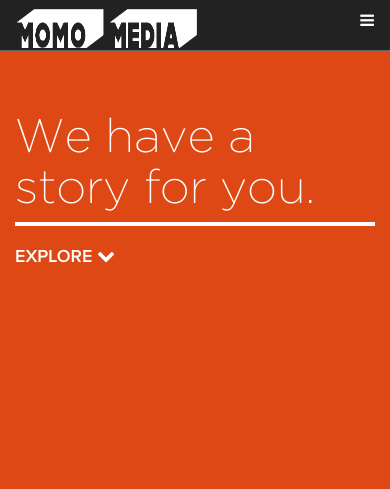
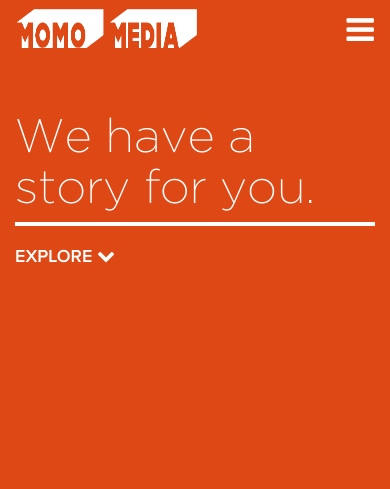
Before and after one commit to akashdevaraju/momomedia-site, a PHP site: page / in a window 390 px wide. Shown: the top 489 px of the page. Run offline with PHP 8.4, Linux system fonts and the light colour scheme; some libraries are stand-ins or nearby versions.

Commit message:
Navbar responsive fixes

```diff
--- a/sass/styles.css
+++ b/sass/styles.css
@@ -104,10 +104,10 @@ a:focus {
 /***********************************************************************************************/
 .navbar-custom {
   margin-bottom: 0;
-  border-bottom: 1px solid rgba(255, 255, 255, 0.3);
+  border-bottom: 0;
   text-transform: uppercase;
   font-family: "ProximaNova", "Helvetica Neue", Helvetica, Arial, sans-serif;
-  background-color: #222; }
+  background-color: #DD4815; }
   .navbar-custom .nav {
     margin-top: 20px; }
     .navbar-custom .nav li {
@@ -163,7 +163,7 @@ a:focus {
     color: #ffffff; }
   .navbar-custom .navbar-toggle {
     padding: 4px 6px;
-    font-size: 16px;
+    font-size: 32px;
     color: #ffffff; }
     .navbar-custom .navbar-toggle:focus, .navbar-custom .navbar-toggle:active {
       outline: none; }
@@ -245,11 +245,11 @@ a:focus {
 
 ::-moz-selection {
   text-shadow: none;
-  background: #ededed; }
+  background: #ececec; }
 
 ::selection {
   text-shadow: none;
-  background: #ededed; }
+  background: #ececec; }
 
 img::selection {
   background: transparent; }
--- a/sass/styles.scss
+++ b/sass/styles.scss
@@ -69,10 +69,10 @@ a:focus {
 /***********************************************************************************************/
 .navbar-custom {
   margin-bottom: 0;
-  border-bottom: 1px solid rgba(255, 255, 255, 0.3);
+  border-bottom: 0;
   text-transform: uppercase;
   font-family: "ProximaNova", "Helvetica Neue", Helvetica, Arial, sans-serif;
-  background-color: #222;
+  background-color: #DD4815;
   .nav {
     margin-top: 20px;
     li {
@@ -143,7 +143,7 @@ a:focus {
   }
   .navbar-toggle {
     padding: 4px 6px;
-    font-size: 16px;
+    font-size: 32px;
     color: #ffffff;
     &:focus, &:active {
       outline: none;
```
Also changed, not shown: 1 other file.
